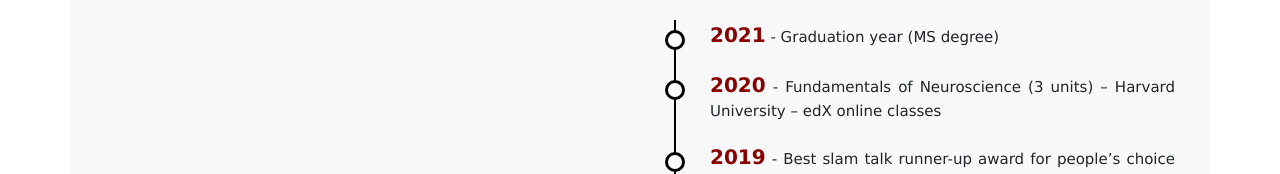
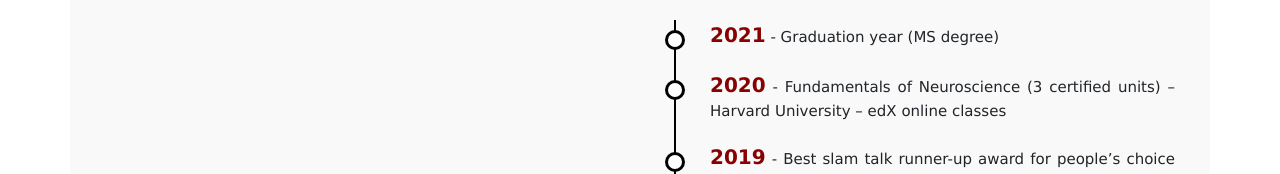
Before and after one commit to camillecunin/camillecunin.github.io, a plain HTML site: page index.html in a window 1280 px wide. Shown: the part 2821-2995 px from the top of the page. Drawn offline with nearby package versions, Linux system fonts and the light colour scheme.

Commit message:
202010081748

```diff
--- a/index.html
+++ b/index.html
@@ -270,7 +270,7 @@
 <li>
 <p><span><b>2021</b></span> - Graduation year (MS degree)</p>
  </li>
- <li><p><span><b>2020</b></span> - Fundamentals of Neuroscience (3 units) – Harvard University – edX online classes
+    <li><p><span><b>2020</b></span> - <a href="edx.pdf">Fundamentals of Neuroscience (3 certified units) – Harvard University – edX online classes</a>
 </li>
 <li>
 <p><span><b>2019</b></span> - Best slam talk runner-up award for people’s choice — Wellman Scientific Day - MGH</p>
```
Also changed, not shown: 1 other file.
